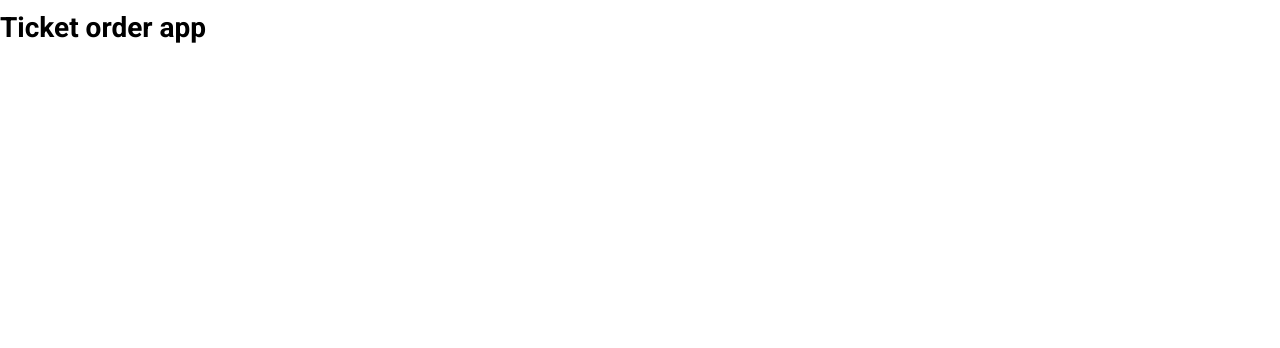
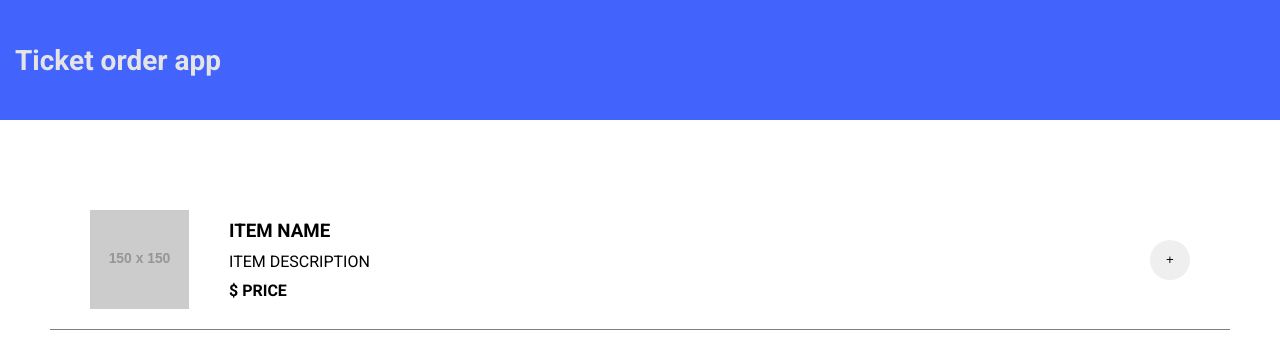
Before and after one commit to priegelsdev/ticket-order-app, a plain HTML site: page index.html in a window 1280 px wide. Drawn offline with Linux system fonts and the light colour scheme; placeholder pictures from the web are drawn by us.

Commit message:
add basic structure for item to be cut to index.js

```diff
--- a/index.html
+++ b/index.html
@@ -17,13 +17,24 @@
 </head>
 <body>
   <header>
-
+    <h1>Ticket order app</h1>
   </header>
 
   <main>
 
     <div class="container">
-      <h1>Ticket order app</h1>
+
+      <div class="item-container">
+        <img src="https://via.placeholder.com/150" class="item-img">
+
+        <div class="text-container">
+          <h3 class="item-name">ITEM NAME</h3>
+          <p class="item-desc">ITEM DESCRIPTION</p>
+          <h4 class="item-price">$ PRICE</h4>
+        </div>
+
+        <button class="add-btn">+</button>
+      </div>
 
     </div>
 
--- a/styles.css
+++ b/styles.css
@@ -1,15 +1,73 @@
 * {
   box-sizing: border-box;
 }
+
+/* || general styles */
 
 body {
   margin: 0;
   font-family: 'Roboto', sans-serif;
   font-weight: 400;
+}
 
+.container {
+  margin: 0 auto;
+  padding: 50px;
 }
+
+/** || typography **/
 
 h1 {
   font-size: 28px;
   line-height: 17px;
+  color: #e4e4e4;
 }
+
+/** || header and main navigation **/
+
+header {
+  width: 100%;
+  height: 15vh;
+  background-color: #4264fd;
+  padding: 15px;
+  display: flex;
+  align-items: center;
+}
+
+/** functionality **/
+
+  /** items **/
+
+.item-container {
+  height: 140px;
+  margin: 20px 0;
+  display: flex;
+  justify-content: space-between;
+  border-bottom: 1px solid gray;
+  padding: 20px;
+}
+
+.item-img {
+  margin-left: 20px;
+}
+
+.text-container {
+  margin-right: auto;
+  margin-left: 40px;
+  display: flex;
+  flex-direction: column;
+  justify-content: center;
+}
+
+.text-container > * {
+  margin: 5px 0;
+}
+
+.add-btn {
+  width: 40px;
+  height: 40px;
+  border: none;
+  border-radius: 50%;
+  align-self: center;
+  margin-right: 20px;
+}
```
